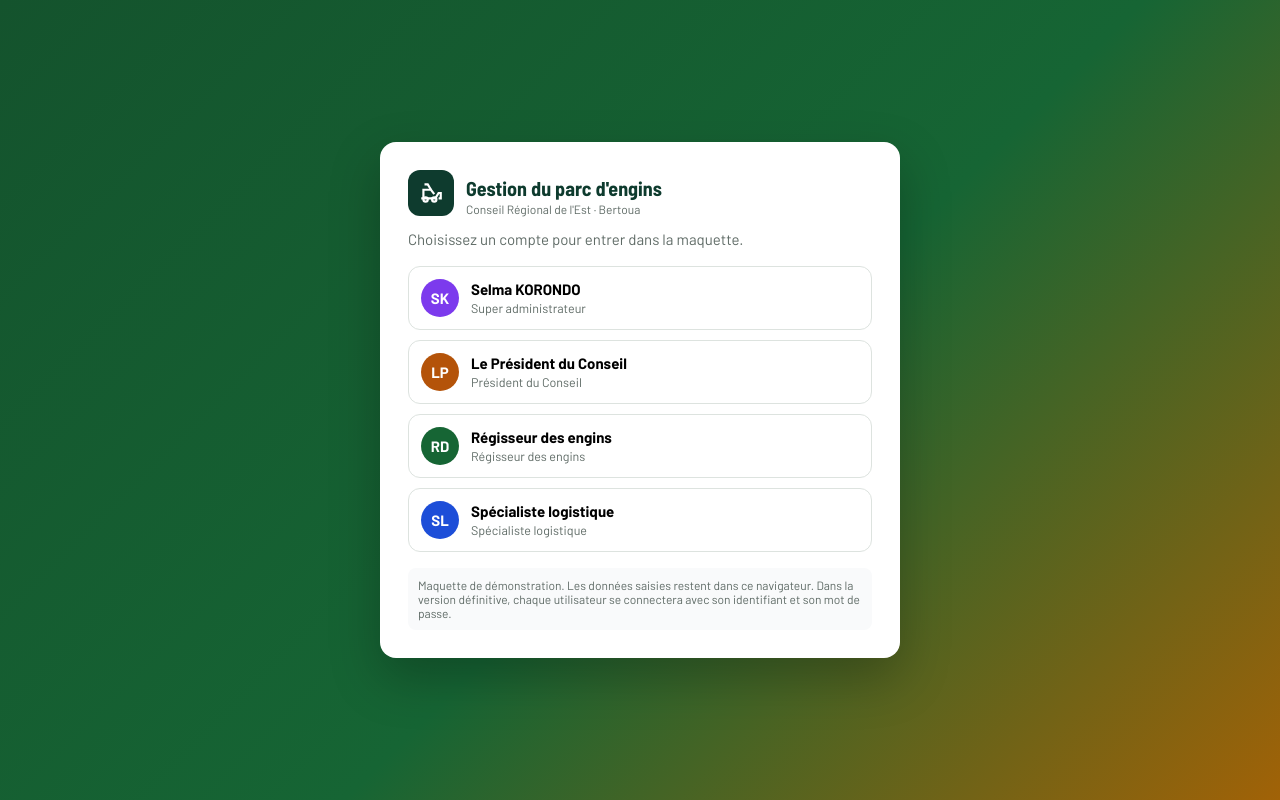
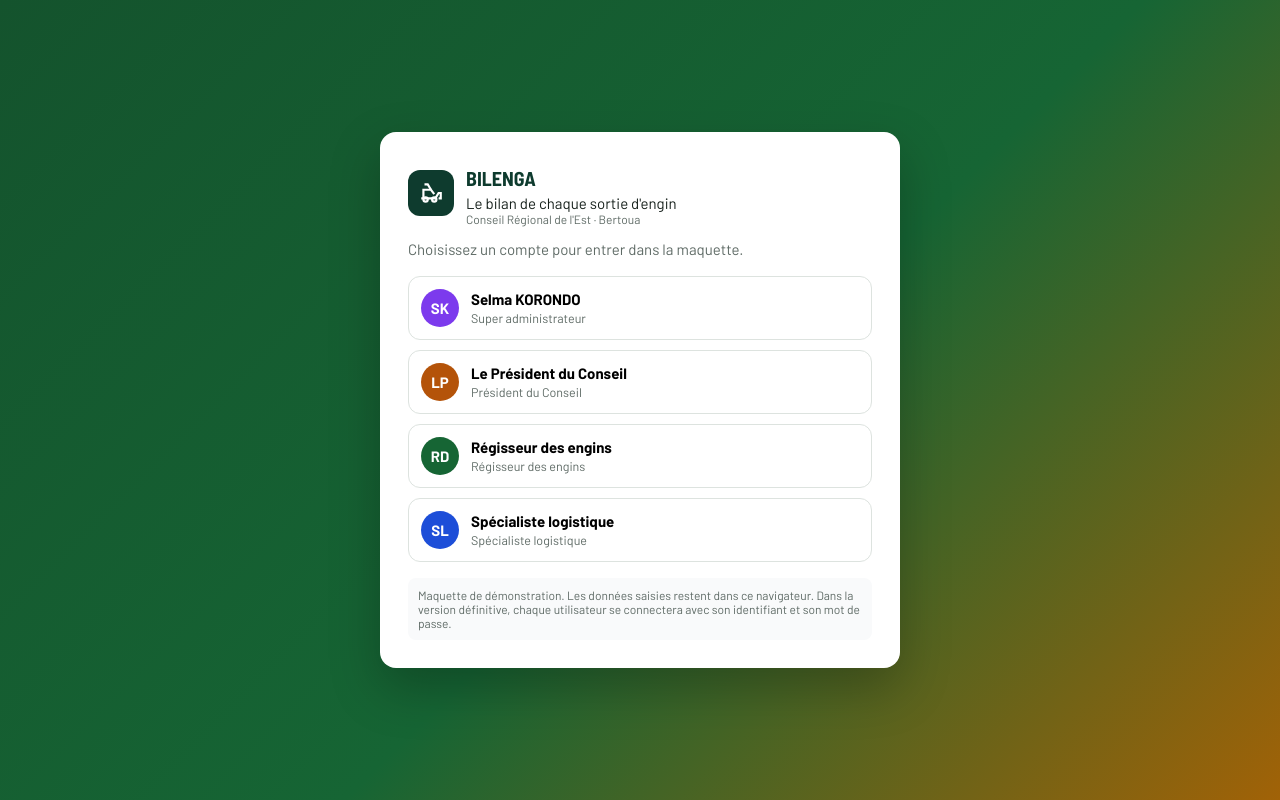
Before and after one commit to emriscedric-gif/parc-engins, a plain HTML site: page index.html in a window 1280 px wide. Drawn offline with Linux system fonts and the light colour scheme.

Commit message:
Maquette : nouveau nom BILENGA
Co-Authored-By: Claude Opus 5.5 <noreply@anthropic.com>
Claude-Session: https://claude.ai/code/session_018MKogGQyQqq9NcYFYkw9dp

```diff
--- a/index.html
+++ b/index.html
@@ -4,7 +4,7 @@
 <meta charset="utf-8">
 <meta name="viewport" content="width=device-width, initial-scale=1">
 <meta name="theme-color" content="#14532d">
-<title>Gestion du parc d'engins – Conseil Régional de l'Est</title>
+<title>BILENGA – Conseil Régional de l'Est</title>
 <link rel="preconnect" href="https://fonts.googleapis.com">
 <link href="https://fonts.googleapis.com/css2?family=Barlow:wght@400;500;600;700&family=Barlow+Semi+Condensed:wght@600;700&display=swap" rel="stylesheet">
 <style>
@@ -201,7 +201,7 @@ small.sous{display:block;color:var(--doux);font-size:12.5px;font-weight:400;marg
     <div class="logo-ligne">
       <div class="logo"><svg width="26" height="26" viewBox="0 0 24 24" fill="none" stroke="#fff" stroke-width="2"><path d="M3 17h13l3-5h2v5h-2"/><circle cx="7" cy="18" r="2"/><circle cx="15" cy="18" r="2"/><path d="M5 17V9h7l3 4"/><path d="M12 9 9 4H6"/></svg></div>
       <div>
-        <h1>Gestion du parc d'engins</h1>
+        <h1>BILENGA</h1><p style="margin:4px 0 0">Le bilan de chaque sortie d'engin</p>
         <div style="font-size:12px;color:var(--doux)">Conseil Régional de l'Est · Bertoua</div>
       </div>
     </div>
@@ -214,7 +214,7 @@ small.sous{display:block;color:var(--doux);font-size:12.5px;font-weight:400;marg
 <!-- APPLICATION -->
 <div id="app" class="cache">
   <aside id="barre">
-    <div class="tete"><b>Parc d'engins</b><small>Conseil Régional de l'Est</small></div>
+    <div class="tete"><b style="letter-spacing:.07em">BILENGA</b><small>Conseil Régional de l'Est</small></div>
     <nav id="menu"></nav>
     <div class="pied"><button class="btn petit" style="width:100%" onclick="deconnexion()">Changer de profil</button></div>
   </aside>
```
